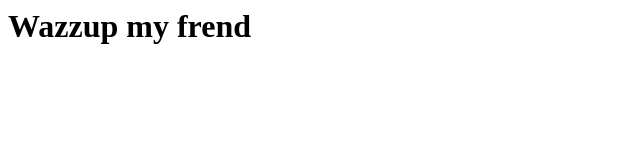
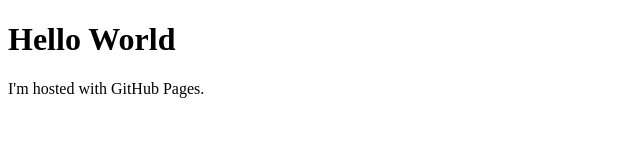
Before and after one commit to santiago-a-serrano/santiago-a-serrano.github.io, a plain HTML site: page index.html in a window 1280 px wide. Shown: the whole page, without its empty margins (0-640 px from the left). Drawn offline with Linux system fonts and the light colour scheme.

Commit message:
Update index.html

```diff
--- a/index.html
+++ b/index.html
@@ -1 +1,7 @@
-<h1>Wazzup my frend</h1>
+<!DOCTYPE html>
+<html>
+<body>
+<h1>Hello World</h1>
+<p>I'm hosted with GitHub Pages.</p>
+</body>
+</html>
```
